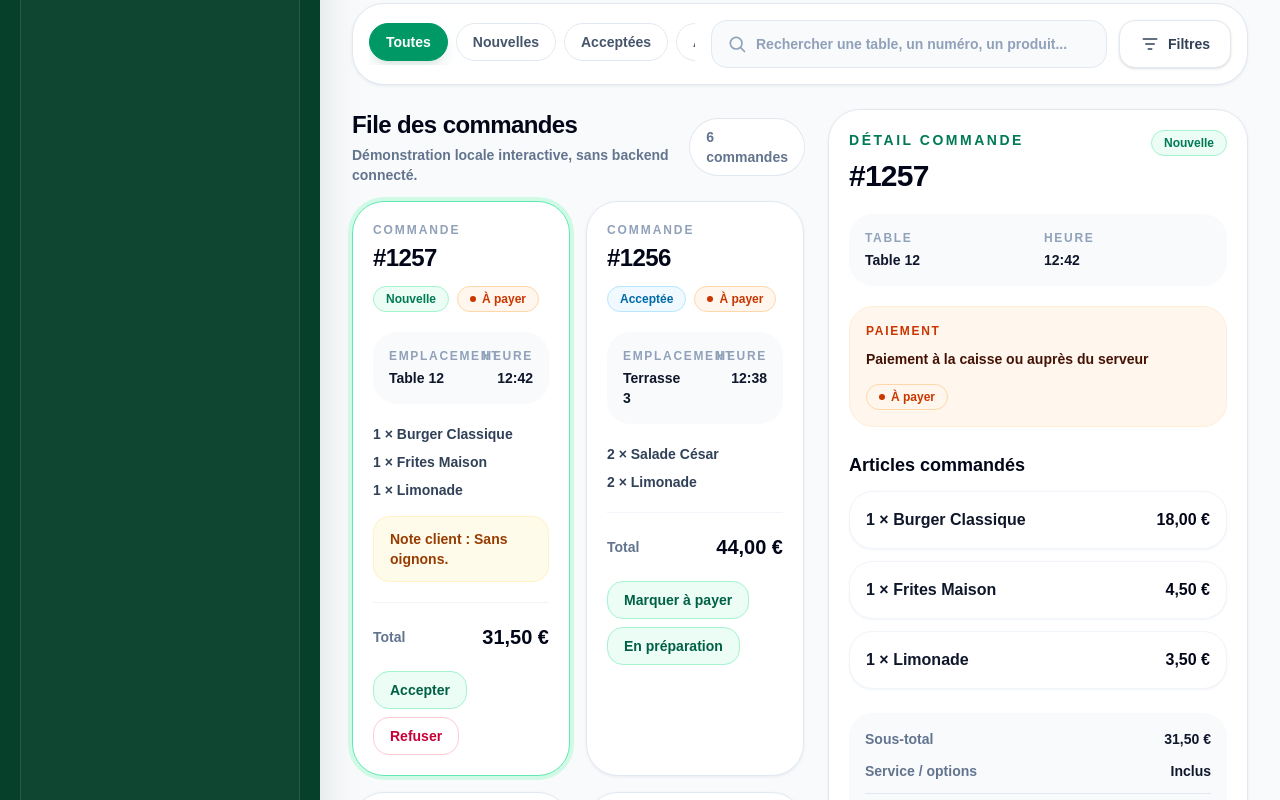
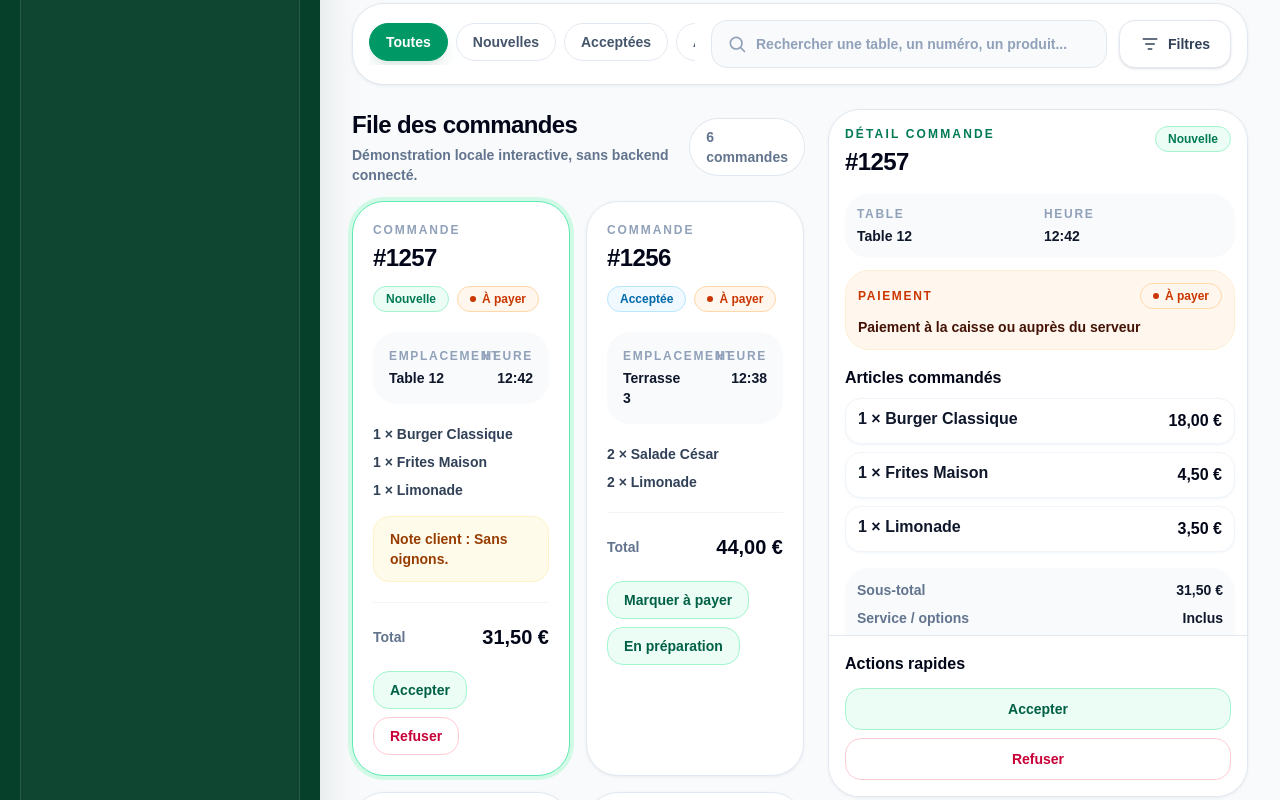
Before and after one commit to Loco66666/TableFlash-QR, a Next.js app: page /dashboard/orders in a window 1280 px wide. Shown: the part 620-1420 px from the top of the page. Built offline with nearby package versions, Linux system fonts and the light colour scheme.

Commit message:
Improve selected order panel layout

```diff
--- a/src/components/dashboard/orders/SelectedOrderPanel.tsx
+++ b/src/components/dashboard/orders/SelectedOrderPanel.tsx
@@ -3,9 +3,9 @@ import { OrderStatusBadge } from "./OrderStatusBadge";
 import { PaymentStatusBadge } from "./PaymentStatusBadge";
 
 const actionClasses: Record<"default" | "danger" | "neutral", string> = {
-  default: "rounded-2xl border border-emerald-200 bg-emerald-50 px-4 py-3 text-sm font-black text-emerald-800 transition hover:bg-emerald-100 focus:outline-none focus:ring-4 focus:ring-emerald-100",
-  danger: "rounded-2xl border border-rose-200 bg-white px-4 py-3 text-sm font-black text-rose-700 transition hover:bg-rose-50 focus:outline-none focus:ring-4 focus:ring-rose-100",
-  neutral: "rounded-2xl border border-slate-200 bg-white px-4 py-3 text-sm font-black text-slate-700 transition hover:bg-slate-50 focus:outline-none focus:ring-4 focus:ring-slate-100",
+  default: "rounded-2xl border border-emerald-200 bg-emerald-50 px-4 py-2.5 text-sm font-black text-emerald-800 transition hover:bg-emerald-100 focus:outline-none focus:ring-4 focus:ring-emerald-100",
+  danger: "rounded-2xl border border-rose-200 bg-white px-4 py-2.5 text-sm font-black text-rose-700 transition hover:bg-rose-50 focus:outline-none focus:ring-4 focus:ring-rose-100",
+  neutral: "rounded-2xl border border-slate-200 bg-white px-4 py-2.5 text-sm font-black text-slate-700 transition hover:bg-slate-50 focus:outline-none focus:ring-4 focus:ring-slate-100",
 };
 
 type SelectedOrderPanelProps = {
@@ -17,7 +17,7 @@ type SelectedOrderPanelProps = {
 export function SelectedOrderPanel({ actions, order, onAction }: SelectedOrderPanelProps) {
   if (!order) {
     return (
-      <aside className="rounded-[2rem] border border-dashed border-slate-200 bg-white p-5 text-center shadow-sm shadow-slate-200/70 xl:sticky xl:top-6">
+      <aside className="rounded-[2rem] border border-dashed border-slate-200 bg-white p-4 text-center shadow-sm shadow-slate-200/70 xl:sticky xl:top-8 xl:max-h-[calc(100vh-7rem)]">
         <p className="text-sm font-black uppercase tracking-[0.18em] text-emerald-700">Détail commande</p>
         <h2 className="mt-3 text-2xl font-black tracking-tight text-slate-950">Aucune commande sélectionnée</h2>
         <p className="mt-3 text-sm font-semibold leading-6 text-slate-500">
@@ -28,58 +28,60 @@ export function SelectedOrderPanel({ actions, order, onAction }: SelectedOrderPa
   }
 
   return (
-    <aside className="rounded-[2rem] border border-slate-200 bg-white p-5 shadow-sm shadow-slate-200/70 xl:sticky xl:top-6">
-      <div className="flex items-start justify-between gap-4">
+    <aside className="flex flex-col rounded-[2rem] border border-slate-200 bg-white shadow-sm shadow-slate-200/70 xl:sticky xl:top-8 xl:max-h-[calc(100vh-7rem)] xl:overflow-hidden">
+      <div className="flex items-start justify-between gap-3 px-4 pt-4">
         <div>
-          <p className="text-sm font-black uppercase tracking-[0.18em] text-emerald-700">Détail commande</p>
-          <h2 className="mt-2 text-3xl font-black tracking-tight text-slate-950">{order.orderNumber}</h2>
+          <p className="text-xs font-black uppercase tracking-[0.18em] text-emerald-700">Détail commande</p>
+          <h2 className="mt-1 text-2xl font-black tracking-tight text-slate-950">{order.orderNumber}</h2>
         </div>
         <OrderStatusBadge status={order.status} />
       </div>
 
-      <div className="mt-5 grid grid-cols-2 gap-3 rounded-3xl bg-slate-50 p-4 text-sm">
+      <div className="min-h-0 px-4 pb-4 xl:flex-1 xl:overflow-y-auto xl:pr-3">
+        <div className="mt-4 grid grid-cols-2 gap-2 rounded-3xl bg-slate-50 p-3 text-sm">
           <DetailMeta label="Table" value={order.table} />
           <DetailMeta label="Heure" value={order.time} />
         </div>
 
-      <div className="mt-5 rounded-3xl border border-orange-100 bg-orange-50 p-4">
+        <div className="mt-3 rounded-3xl border border-orange-100 bg-orange-50 p-3">
+          <div className="flex flex-wrap items-center justify-between gap-2">
             <p className="text-xs font-black uppercase tracking-[0.14em] text-orange-700">Paiement</p>
-        <p className="mt-2 text-sm font-bold leading-6 text-orange-950">Paiement à la caisse ou auprès du serveur</p>
-        <div className="mt-3">
             <PaymentStatusBadge status={order.paymentStatus} />
           </div>
+          <p className="mt-2 text-sm font-bold leading-5 text-orange-950">Paiement à la caisse ou auprès du serveur</p>
         </div>
 
-      <div className="mt-6">
-        <h3 className="text-lg font-black text-slate-950">Articles commandés</h3>
-        <div className="mt-3 space-y-3">
+        <div className="mt-4">
+          <h3 className="text-base font-black text-slate-950">Articles commandés</h3>
+          <div className="mt-2 space-y-2">
             {order.items.map((item) => (
-            <div className="rounded-3xl border border-slate-100 bg-white p-4 shadow-sm shadow-slate-100" key={`${order.orderNumber}-${item.name}`}>
+              <div className="rounded-2xl border border-slate-100 bg-white px-3 py-2.5 shadow-sm shadow-slate-100" key={`${order.orderNumber}-${item.name}`}>
                 <div className="flex items-start justify-between gap-3">
-                <p className="font-black text-slate-900">{item.quantity} × {item.name}</p>
-                <p className="font-black text-slate-950">{item.price ?? "—"}</p>
+                  <p className="min-w-0 flex-1 font-black leading-5 text-slate-900">{item.quantity} × {item.name}</p>
+                  <p className="shrink-0 font-black text-slate-950">{item.price ?? "—"}</p>
                 </div>
-              {item.note ? <p className="mt-2 text-sm font-semibold text-amber-700">Note : {item.note}</p> : null}
+                {item.note ? <p className="mt-1 text-xs font-semibold leading-5 text-amber-700">Note : {item.note}</p> : null}
               </div>
             ))}
           </div>
         </div>
 
-      <div className="mt-6 space-y-3 rounded-3xl bg-slate-50 p-4 text-sm font-bold">
+        <div className="mt-4 space-y-2 rounded-3xl bg-slate-50 p-3 text-sm font-bold">
           <PriceRow label="Sous-total" value={order.total} />
           <PriceRow label="Service / options" value="Inclus" />
-        <div className="border-t border-slate-200 pt-3">
+          <div className="border-t border-slate-200 pt-2">
             <PriceRow label="Total" value={order.total} strong />
           </div>
         </div>
 
-      <div className="mt-5 rounded-3xl border border-amber-100 bg-amber-50 p-4">
+        <div className="mt-3 rounded-3xl border border-amber-100 bg-amber-50 p-3">
           <p className="text-xs font-black uppercase tracking-[0.14em] text-amber-700">Note client</p>
-        <p className="mt-2 text-sm font-semibold leading-6 text-amber-900">{order.note ? `“${order.note}”` : "Aucune note client pour cette commande."}</p>
+          <p className="mt-1 text-sm font-semibold leading-5 text-amber-900">{order.note ? `“${order.note}”` : "Aucune note client pour cette commande."}</p>
+        </div>
       </div>
 
-      <div className="mt-6">
-        <h3 className="text-lg font-black text-slate-950">Actions rapides</h3>
+      <div className="z-10 border-t border-slate-200 bg-white/95 p-4 backdrop-blur xl:sticky xl:bottom-0">
+        <h3 className="text-base font-black text-slate-950">Actions rapides</h3>
         {actions.length > 0 ? (
           <div className="mt-3 grid grid-cols-1 gap-2 sm:grid-cols-2 xl:grid-cols-1 2xl:grid-cols-2">
             {actions.map((action) => (
```
Lines whose indentation alone changed are shown as unchanged.
